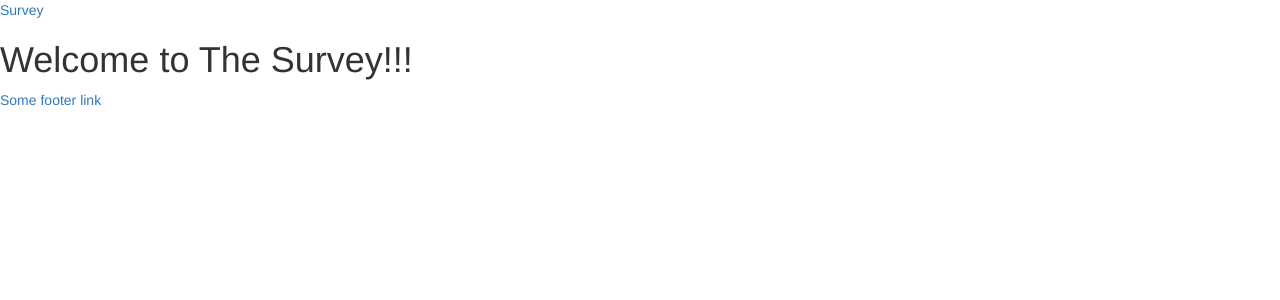
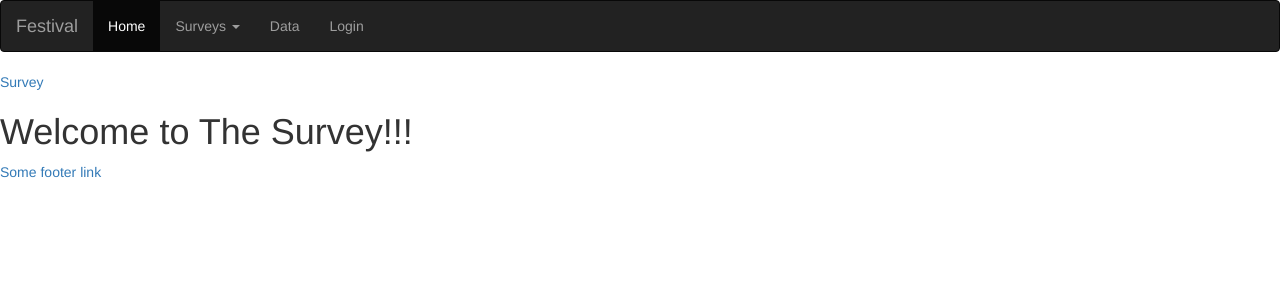
Before and after one commit to RiffRaf1984/Survey-WV, a Flask app: page / in a window 1280 px wide. Shown: the top 300 px of the page. Run offline with Flask 2, Linux system fonts and the light colour scheme; some libraries are stand-ins or nearby versions.

Commit message:
Added a navbar.

```diff
--- a/templates/layout.html
+++ b/templates/layout.html
@@ -16,6 +16,26 @@
 
   <body>
 
+    <nav class="navbar navbar-inverse">
+      <div class="container-fluid">
+        <div class="navbar-header">
+          <a class="navbar-brand" href="#">Festival</a>
+        </div>
+        <ul class="nav navbar-nav">
+          <li class="active"><a href="#">Home</a></li>
+          <li class="dropdown">
+            <a class="dropdown-toggle" data-toggle="dropdown" href="#">Surveys
+            <span class="caret"></span></a>
+            <ul class="dropdown-menu">
+              <li><a href="#">Main Survey</a></li>
+            </ul>
+          </li>
+          <li><a href="#">Data</a></li>
+          <li><a href="#">Login</a></li>
+        </ul>
+      </div>
+    </nav>
+
     <a href="/survey">Survey</a>
 
     <div id="main_content">
```
